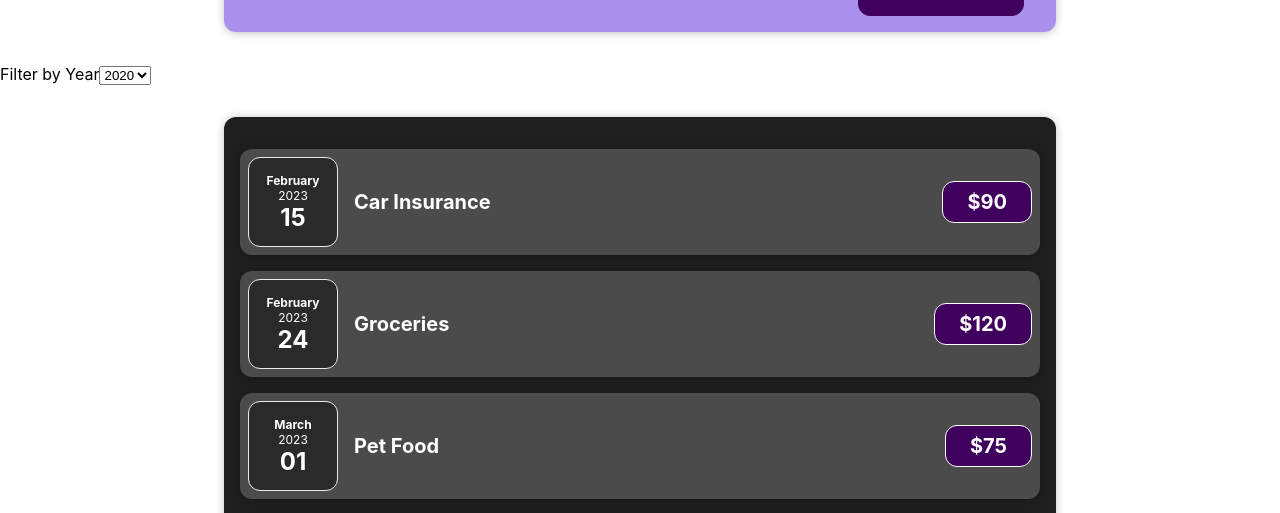
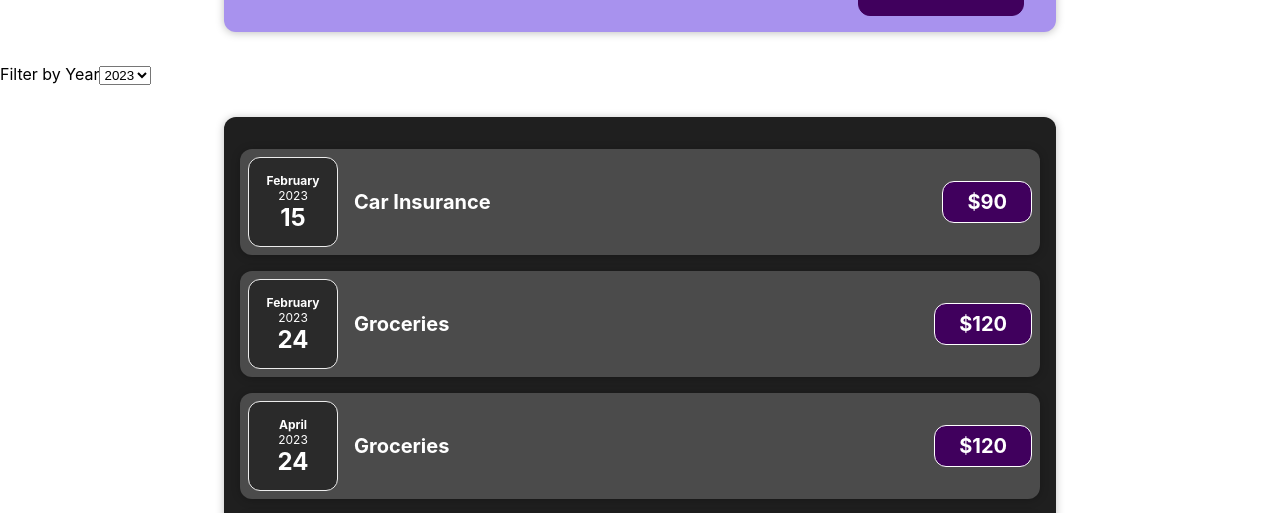
Before and after one commit to dfelleman811/reactjs-intro-app, a React (Create React App) app: page / in a window 1280 px wide. Shown: the part 252-765 px from the top of the page. Built offline with nearby package versions, Linux system fonts and the light colour scheme.

Commit message:
updated ExpenseList to use filter feature

```diff
--- a/src/App.js
+++ b/src/App.js
@@ -19,12 +19,30 @@ const DUMMY_EXPENSES = [
   },
   {
     id: "e3",
-    title: "Pet Food",
-    amount: 75,
-    date: new Date(2023, 2, 1),
+    title: "Groceries",
+    amount: 120,
+    date: new Date(2021, 2, 24),
   },
   {
     id: "e4",
+    title: "Groceries",
+    amount: 120,
+    date: new Date(2023, 3, 24),
+  },
+  {
+    id: "e5",
+    title: "Pet Food",
+    amount: 75,
+    date: new Date(2022, 2, 1),
+  },
+  {
+    id: "e6",
+    title: "Groceries",
+    amount: 120,
+    date: new Date(2022, 3, 24),
+  },
+  {
+    id: "e7",
     title: "Netflix",
     amount: 10,
     date: new Date(2023, 2, 15),
--- a/src/components/expenses/ExpenseList.js
+++ b/src/components/expenses/ExpenseList.js
@@ -5,7 +5,7 @@ import ExpenseItem from "./ExpenseItem";
 import "./ExpenseList.css";
 
 function ExpenseList(props) {
-  const [yearSelected, setYearSelected] = useState("2020");
+  const [yearSelected, setYearSelected] = useState(new Date().getFullYear());
 
   const yearSelectedHandler = (year) => {
     console.log("in ExpenseList componenet");
@@ -20,14 +20,15 @@ function ExpenseList(props) {
         onYearSelected={yearSelectedHandler}
       />
       <Card className="expenses">
-        {props.expenses.map((expense) => (
-          <ExpenseItem
+        {props.expenses.map((expense) => {
+          if (expense.date.getFullYear() == yearSelected){
+            return (<ExpenseItem
             key={expense.id}
             title={expense.title}
             amount={expense.amount}
             date={expense.date}
-          />
-        ))}
+          />)
+        }})}
       </Card>
     </div>
   );
```
